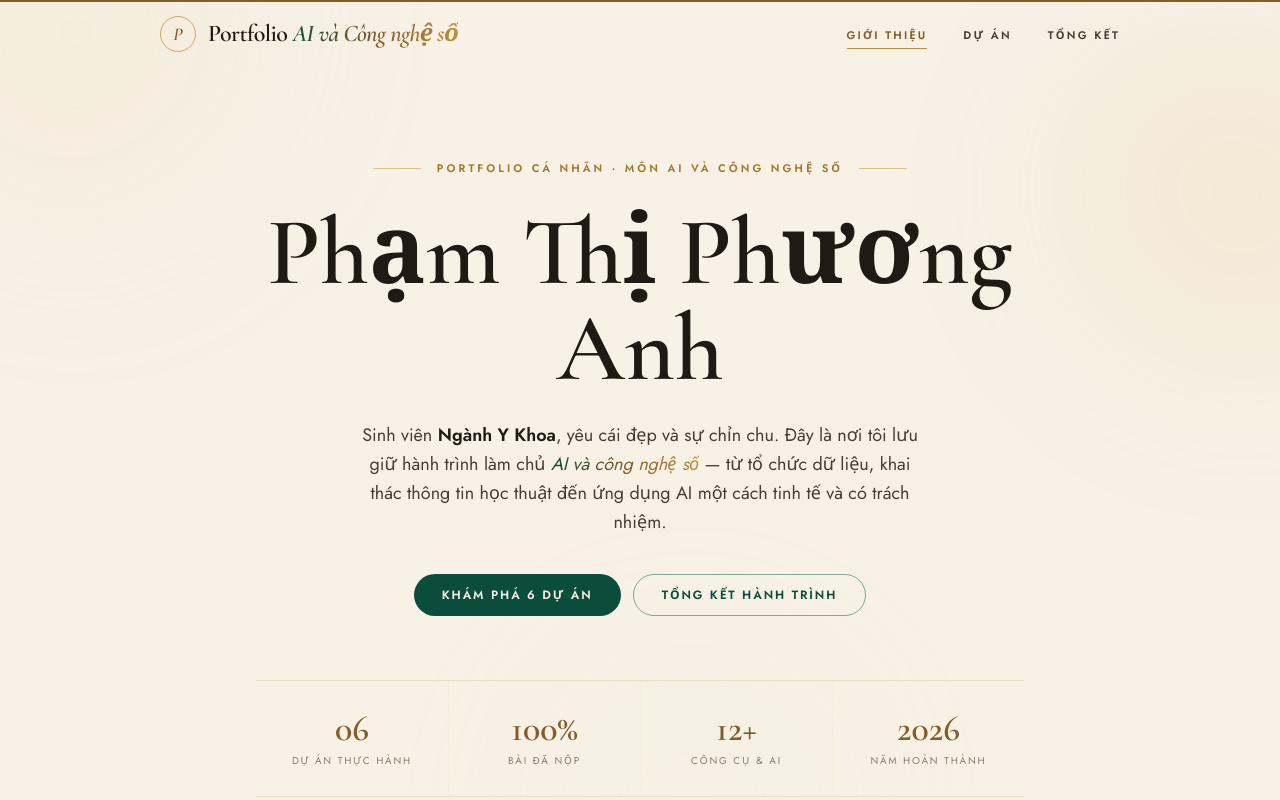
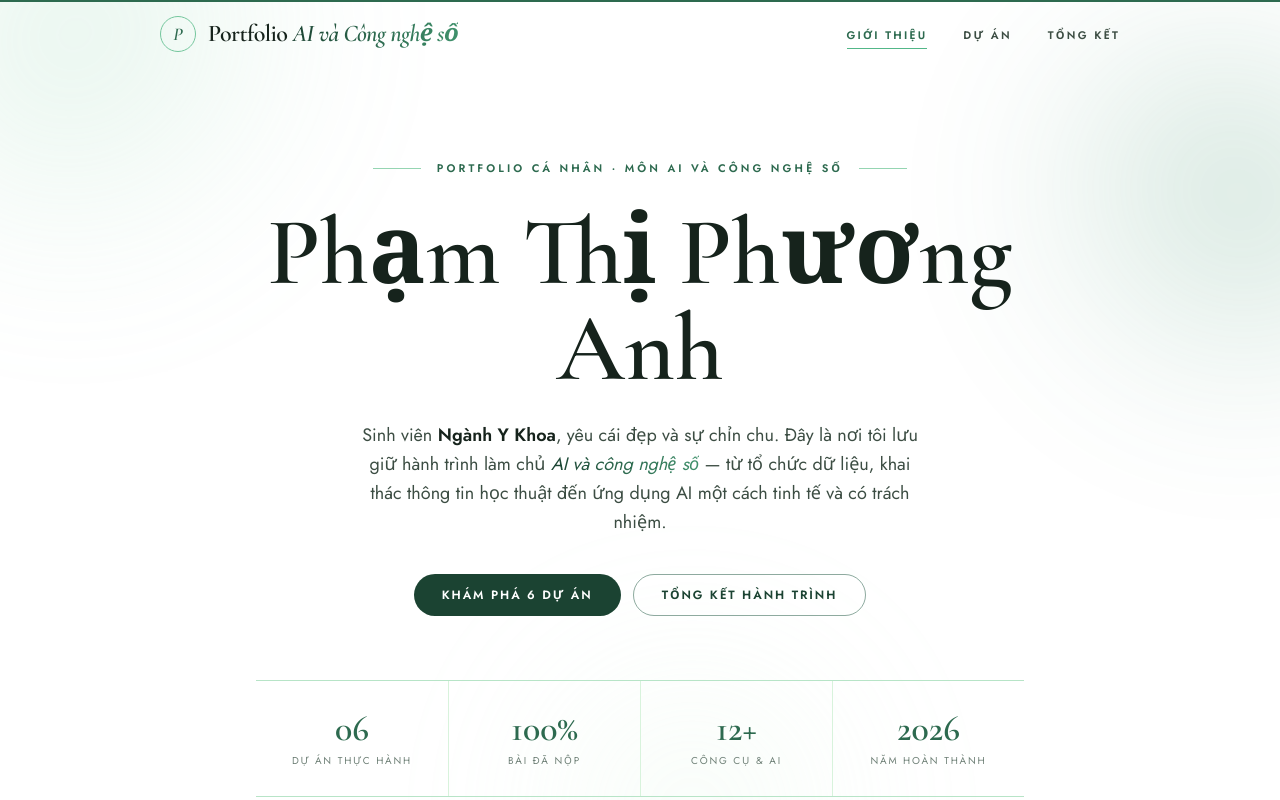
Before and after one commit to nein33956/portfolio-phuonganh, a React (Vite) app: page / in a window 1280 px wide. Shown: the top 800 px of the page. Built offline with nearby package versions, Linux system fonts and the light colour scheme.

Commit message:
Nen trang + diem nhan xanh dam hon

```diff
--- a/src/components/Aurora.tsx
+++ b/src/components/Aurora.tsx
@@ -10,7 +10,7 @@ export default function Aurora() {
           top: -120,
           left: -80,
           background:
-            "radial-gradient(circle at 30% 30%, #ecdcb8, transparent 70%)",
+            "radial-gradient(circle at 30% 30%, #95d5b2, transparent 70%)",
         }}
       />
       <div
@@ -22,7 +22,7 @@ export default function Aurora() {
           right: -100,
           animationDelay: "1.5s",
           background:
-            "radial-gradient(circle at 70% 30%, #dec48a, transparent 70%)",
+            "radial-gradient(circle at 70% 30%, #40916c, transparent 70%)",
         }}
       />
       <div
@@ -34,7 +34,7 @@ export default function Aurora() {
           left: "40%",
           animationDelay: "3s",
           background:
-            "radial-gradient(circle at 50% 50%, #f5eedd, transparent 70%)",
+            "radial-gradient(circle at 50% 50%, #d8f3dc, transparent 70%)",
         }}
       />
     </div>
--- a/src/index.css
+++ b/src/index.css
@@ -28,7 +28,7 @@
     @apply mx-auto w-full max-w-5xl px-5 sm:px-8;
   }
   .gradient-text {
-    @apply bg-gradient-to-r from-forest-800 via-brand-700 to-brand-500 bg-clip-text text-transparent;
+    @apply bg-gradient-to-r from-brand-800 to-brand-600 bg-clip-text text-transparent;
     font-style: italic;
   }
   .glass {
@@ -36,7 +36,7 @@
   }
   /* nhãn nhỏ in hoa giãn chữ */
   .kicker {
-    @apply text-[11px] font-semibold uppercase tracking-luxe text-brand-600;
+    @apply text-[11px] font-semibold uppercase tracking-luxe text-brand-700;
   }
   .chip {
     @apply inline-flex items-center gap-2 rounded-full border border-brand-300/70 px-4 py-1.5 text-[11px] font-semibold uppercase tracking-[0.16em] text-brand-700;
@@ -68,5 +68,5 @@
 /* đường kẻ vàng mảnh */
 .rule {
   height: 1px;
-  background: linear-gradient(to right, transparent, #bb8f3e, transparent);
+  background: linear-gradient(to right, transparent, #40916c, transparent);
 }
--- a/src/pages/Home.tsx
+++ b/src/pages/Home.tsx
@@ -198,7 +198,7 @@ export default function Home() {
                       <span className="grid h-12 w-12 place-items-center rounded-full border border-brand-300 text-brand-600 transition-colors group-hover:border-forest-700 group-hover:text-forest-700">
                         <Icon className="h-5 w-5" />
                       </span>
-                      <span className="font-display text-4xl font-semibold italic leading-none text-brand-200 transition-colors group-hover:text-brand-400">
+                      <span className="font-display text-4xl font-semibold italic leading-none text-brand-400 transition-colors group-hover:text-brand-600">
                         {String(p.id).padStart(2, "0")}
                       </span>
                     </div>
--- a/src/pages/Projects.tsx
+++ b/src/pages/Projects.tsx
@@ -40,7 +40,7 @@ export default function Projects() {
                   >
                     {/* khung tranh: viền trong */}
                     <div className="relative flex h-full flex-col overflow-hidden border border-brand-100 p-8">
-                      <span className="pointer-events-none absolute -right-2 -top-5 font-display text-[7rem] font-semibold italic leading-none text-brand-100 transition-colors group-hover:text-brand-200">
+                      <span className="pointer-events-none absolute -right-2 -top-5 font-display text-[7rem] font-semibold italic leading-none text-brand-200 transition-colors group-hover:text-brand-300">
                         {String(p.id).padStart(2, "0")}
                       </span>
                       <div className="relative flex items-center justify-between">
--- a/src/pages/Summary.tsx
+++ b/src/pages/Summary.tsx
@@ -166,7 +166,7 @@ function Head({ no, title, sub }: { no: string; title: string; sub?: string }) {
   return (
     <div className="mb-8">
       <div className="flex items-baseline gap-3">
-        <span className="font-display text-2xl font-semibold italic text-brand-400">{no}</span>
+        <span className="font-display text-2xl font-semibold italic text-brand-600">{no}</span>
         <h2 className="font-display text-4xl font-semibold text-ink">{title}</h2>
       </div>
       {sub && <p className="kicker mt-1">{sub}</p>}
--- a/tailwind.config.js
+++ b/tailwind.config.js
@@ -9,44 +9,45 @@ export default {
         display: ['"Cormorant Garamond"', "Georgia", "serif"],
       },
       colors: {
-        // brand = VÀNG champagne / brass
+        // brand = XANH Eco-Tech: emerald #40916C, xanh lá đậm #1B4332
         brand: {
-          50: "#fbf8f1",
-          100: "#f5eedd",
-          200: "#ecdcb8",
-          300: "#dec48a",
-          400: "#cda85c",
-          500: "#bb8f3e",
-          600: "#a2772f",
-          700: "#835d28",
-          800: "#6b4c26",
-          900: "#5a4023",
-          950: "#332210",
+          50: "#f1faf4",
+          100: "#d8f3dc",
+          200: "#b7e4c7",
+          300: "#95d5b2",
+          400: "#74c69d",
+          500: "#52b788",
+          600: "#40916c",
+          700: "#2d6a4f",
+          800: "#1b4332",
+          900: "#122d22",
+          950: "#081c15",
         },
-        // xanh ngọc lục bảo đậm — điểm nhấn giàu sang cùng vàng
+        // forest = xanh lá đậm (khối tối)
         forest: {
-          50: "#ecfdf5",
-          100: "#d1fae5",
-          200: "#a7f3d0",
-          400: "#34d399",
-          500: "#10b981",
-          600: "#0a7d5a",
-          700: "#0a6249",
-          800: "#0b4d3b",
-          900: "#0a3c30",
-          950: "#04231c",
+          50: "#d8f3dc",
+          100: "#b7e4c7",
+          200: "#95d5b2",
+          400: "#52b788",
+          500: "#40916c",
+          600: "#2d6a4f",
+          700: "#1f5640",
+          800: "#1b4332",
+          900: "#122d22",
+          950: "#081c15",
         },
         ink: {
-          DEFAULT: "#201a15",
-          soft: "#473d34",
-          muted: "#8a7c6c",
+          DEFAULT: "#16231c",
+          soft: "#3c4d43",
+          muted: "#6f8077",
         },
-        ivory: "#f7f1e6",
+        ivory: "#ffffff",
+        paper: "#ffffff",
       },
       boxShadow: {
-        glow: "0 18px 50px -22px rgba(131,93,40,0.35)",
-        card: "0 16px 44px -24px rgba(42,37,33,0.28)",
-        soft: "0 8px 26px -16px rgba(42,37,33,0.22)",
+        glow: "0 18px 50px -22px rgba(27,67,50,0.35)",
+        card: "0 16px 44px -24px rgba(18,45,34,0.28)",
+        soft: "0 8px 26px -16px rgba(18,45,34,0.20)",
       },
       letterSpacing: {
         luxe: "0.28em",
```
